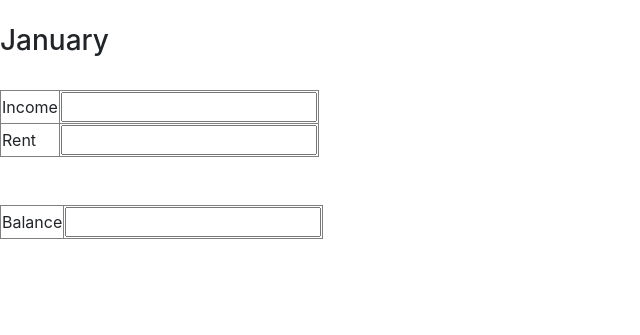
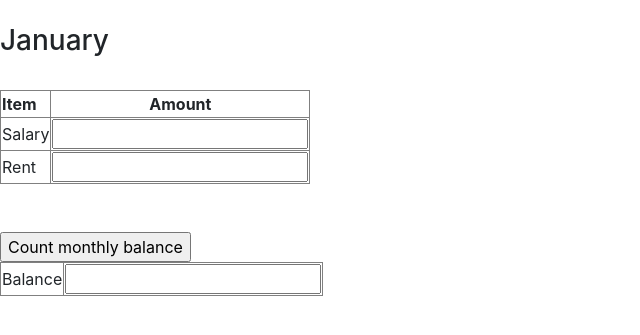
Before and after one commit to aarekr/EveryEuro, a Flask app: page /app/jan in a window 1280 px wide. Shown: the part 56-391 px from the top of the page, without its empty margins (0-640 px from the left). Run offline with Flask 2, Linux system fonts and the light colour scheme; some libraries are stand-ins or nearby versions.

Commit message:
Salary, rent, balance print in console

```diff
--- a/app/__init__.py
+++ b/app/__init__.py
@@ -7,7 +7,7 @@ app.config["SQLALCHEMY_DATABASE_URI"] = "sqlite:///budgets.db"
 app.config["SQLALCHEMY_ECHO"] = True
 db = SQLAlchemy(app)
 
-from app import routes
+from app import routes # all routes via this file
 
 from app.budgets import models
 
--- a/app/routes.py
+++ b/app/routes.py
@@ -1,4 +1,4 @@
-from flask import render_template
+from flask import render_template, request
 from app import app
 
 @app.route("/")
@@ -16,3 +16,13 @@ def overview():
 @app.route("/app/jan")
 def jan():
     return render_template("app/jan.html")
+
+@app.route("/app/jan/create", methods=["POST"])
+def create_jan():
+    salary = request.form.get("salary")
+    rent = request.form.get("rent")
+    balance = int(salary)-int(rent)
+    print("*****Salary : ", request.form.get("salary"))
+    print("*****Rent   : ", request.form.get("rent"))
+    print("*****Balance: ", balance)
+    return render_template("app/jan.html")
--- a/app/templates/app/jan.html
+++ b/app/templates/app/jan.html
@@ -1,25 +1,30 @@
 {% extends "layout.html" %}
 
 {% block body %}
+<h3>January</h3><br />
 
-  <h3>January</h3><br />
+<form method="POST" action="{{ url_for('create_jan', salary=salary, rent=rent) }}">
   <table border="1">
     <tr>
-      <td>Income</td>
-      <td><input type="number" /></td>
+      <th>Item</th>
+      <th><center>Amount</center></th>
+    </tr>
+    <tr>
+      <td>Salary</td>
+      <td width="100"><input type="number" name="salary"/></td>
     </tr>
     <tr>
       <td>Rent</td>
-      <td><input type="number" /></td>
+      <td width="100"><input type="number" name="rent"/></td>
     </tr>
   </table>
 
-  <br /><br />
+  <br/><br/>
+  <input type="submit" value="Count monthly balance"/>
   <table border="1">
-    <tr>
-      <td>Balance</td>
-      <td><input type="number" /></td>
-    </tr>
+    <tr><td>Balance</td>
+        <td><input type="number" name="balance"/></td></tr>
   </table>
+</form>
 
 {% endblock %}
```
